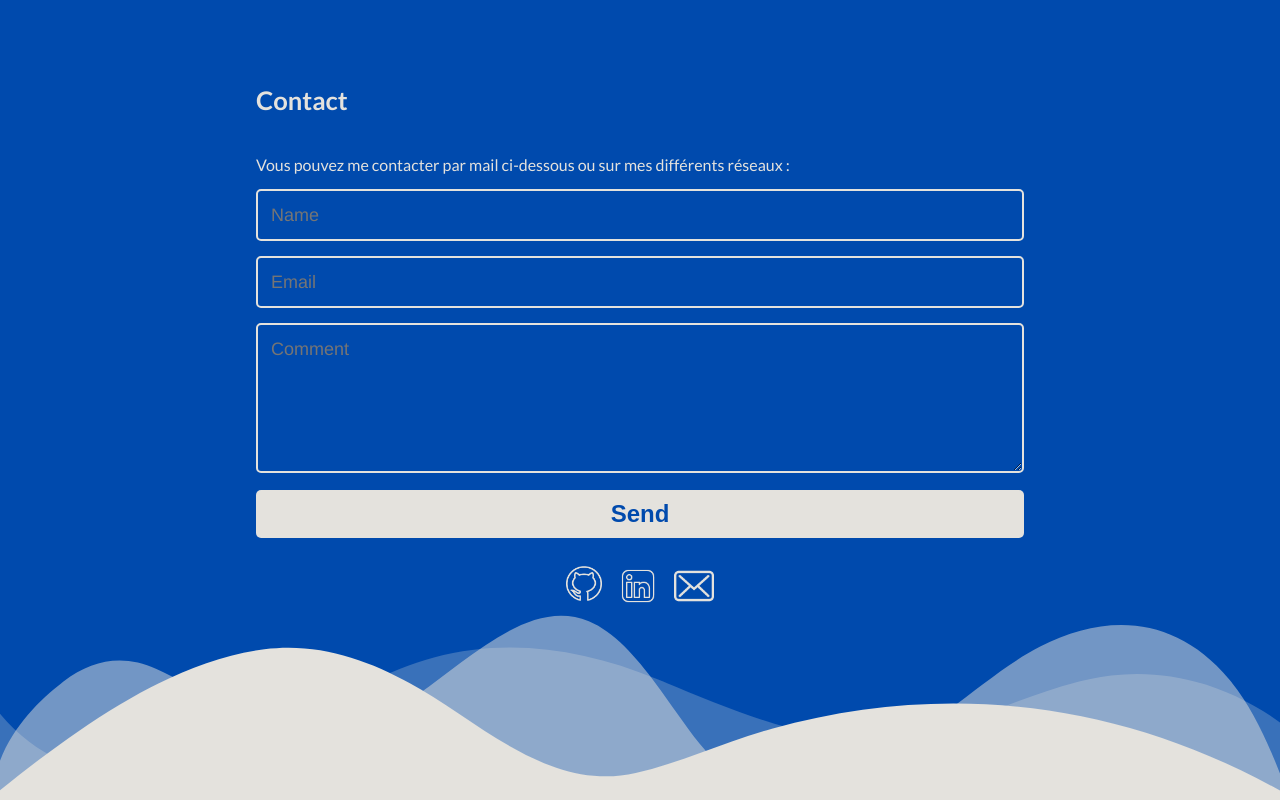
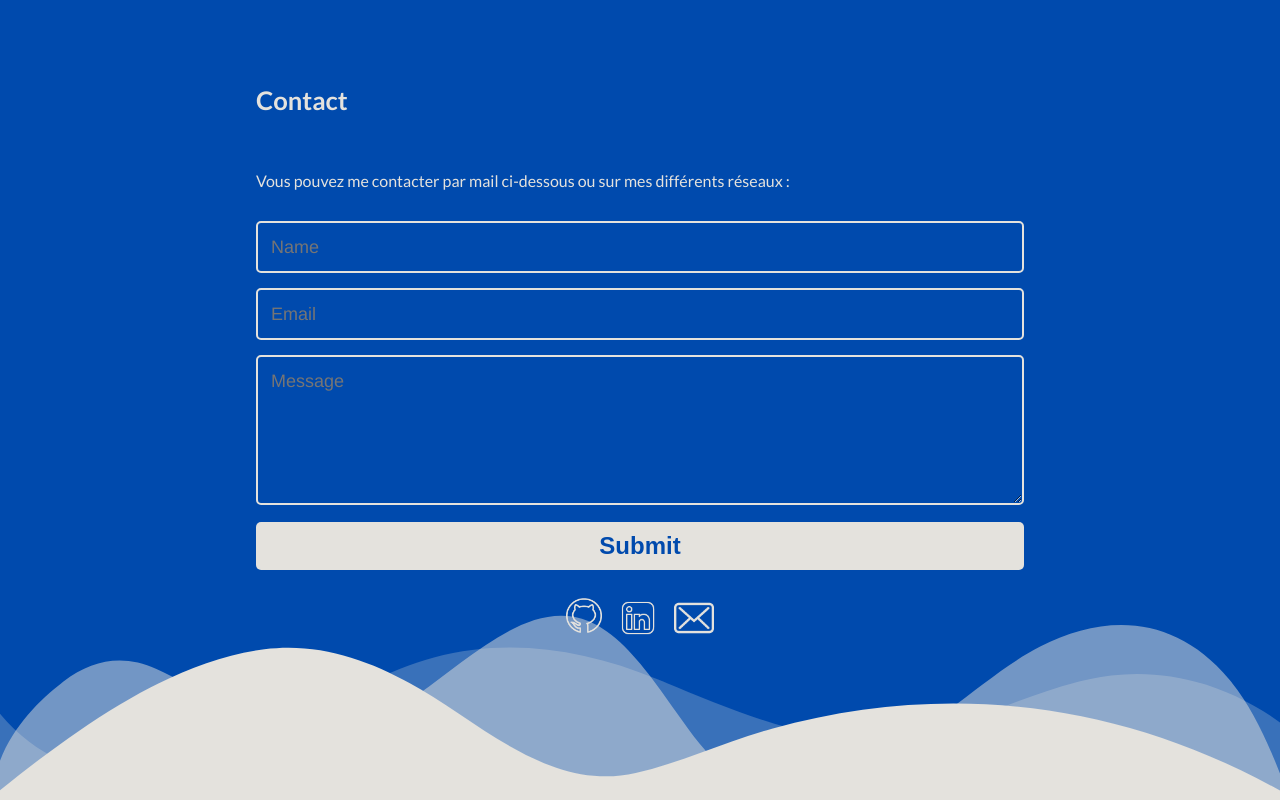
Before and after one commit to Clv86/portfolio, a React (Vite) app: page / in a window 1280 px wide. Shown: the part 2620-3420 px from the top of the page. Built offline with nearby package versions, Linux system fonts and the light colour scheme; a web font is replaced by a local one.

Commit message:
Mailjs configured for mail form

```diff
--- a/package.json
+++ b/package.json
@@ -10,6 +10,7 @@
     "preview": "vite preview"
   },
   "dependencies": {
+    "@emailjs/browser": "^4.4.1",
     "prettier": "^3.3.3",
     "react": "^18.3.1",
     "react-dom": "^18.3.1",
--- a/src/components/Contact.tsx
+++ b/src/components/Contact.tsx
@@ -3,45 +3,34 @@ import { Element } from 'react-scroll'
 import github from '../assets/beigeGithub.png'
 import linkedin from '../assets/beigeLinkedin.png'
 import mail from '../assets/beigeMail.png'
-// import { useState } from 'react'
-// import emailjs from '@emailjs/browser'
+import emailjs from '@emailjs/browser'
+import { useRef, useState } from 'react'
 
 function Contact() {
-  // const [isSubmitting, setIsSubmitting] = useState<boolean>(false)
-  // const [stateMessage, setStateMessage] = useState<string | null>(null)
+  const form = useRef<HTMLFormElement>(null)
+  const [isSent, setSend] = useState<boolean>(false)
 
-  // const sendEmail: React.FC = (e) => {
-  //   e.persist()
-  //   e.preventDefault()
-  //   setIsSubmitting(true)
-
-  //   emailjs
-  //     .sendForm(
-  //       process.env.REACT_APP_SERVICE_ID,
-  //       process.env.REACT_APP_TEMPLATE_ID,
-  //       e.target,
-  //       process.env.REACT_APP_PUBLIC_KEY,
-  //     )
-  //     .then(
-  //       (result) => {
-  //         setStateMessage('Message sent!')
-  //         setIsSubmitting(false)
-  //         setTimeout(() => {
-  //           setStateMessage(null)
-  //         }, 5000) // hide message after 5 seconds
-  //       },
-  //       (error) => {
-  //         setStateMessage('Something went wrong, please try again later')
-  //         setIsSubmitting(false)
-  //         setTimeout(() => {
-  //           setStateMessage(null)
-  //         }, 5000) // hide message after 5 seconds
-  //       },
-  //     )
-
-  //   // Clears the form after sending the email
-  //   e.target.reset()
-  // }
+  const sendEmail = (e: React.FormEvent<HTMLFormElement>): void => {
+    if (form.current) {
+      e.preventDefault()
+      emailjs
+        .sendForm(
+          import.meta.env.VITE_APP_SERVICE_ID as string,
+          import.meta.env.VITE_APP_TEMPLATE_ID as string,
+          form.current,
+          import.meta.env.VITE_APP_PUBLIC_KEY as string,
+        )
+        .then(
+          () => {
+            setSend(true)
+            form.current?.reset()
+          },
+          (error) => {
+            console.log(error.text)
+          },
+        )
+    }
+  }
   return (
     <div
       className="contact blue
@@ -51,28 +40,34 @@ function Contact() {
         <div className="contactBloc">
           <h2>Contact</h2>
           <div className="description">
-            Vous pouvez me contacter par mail ci-dessous ou sur mes différents
-            réseaux :
+            <p>
+              Vous pouvez me contacter par mail ci-dessous ou sur mes différents
+              réseaux :
+            </p>
           </div>
-          <form>
+          <form ref={form} onSubmit={sendEmail}>
             <input
               name="user_name"
               type="text"
               className="feedback-input"
               placeholder="Name"
+              onClick={() => setSend(false)}
             />
             <input
               name="user_email"
               type="text"
               className="feedback-input"
               placeholder="Email"
+              onClick={() => setSend(false)}
             />
             <textarea
               name="message"
               className="feedback-input"
-              placeholder="Comment"
+              placeholder="Message"
+              onClick={() => setSend(false)}
             ></textarea>
-            <input type="submit" value="Send" />
+            {isSent ? <div className="send-message">Message envoyé !</div> : ''}
+            <input type="submit" value="Submit" id="input-submit" />
           </form>
           <div className="navIcon">
             <a href="https://github.com/Clv86">
--- a/src/style/contact.css
+++ b/src/style/contact.css
@@ -22,6 +22,13 @@
 }
 .navIcon .github {
   height: 4.4dvh;
+}
+.send-message {
+  width: 100%;
+  text-align: center;
+  padding: 13px;
+  margin-bottom: 15px;
+  font-size: var(--h4);
 }
 .custom-shape-divider-bottom-1722034959 {
   position: absolute;
@@ -61,7 +68,7 @@
 }
 
 .feedback-input:focus {
-  border: 2px solid #cc4949;
+  border: 2px solid #f6d300;
 }
 
 textarea {
```
Also changed, not shown: 1 other file (tests, documents, lock files or other folders).
